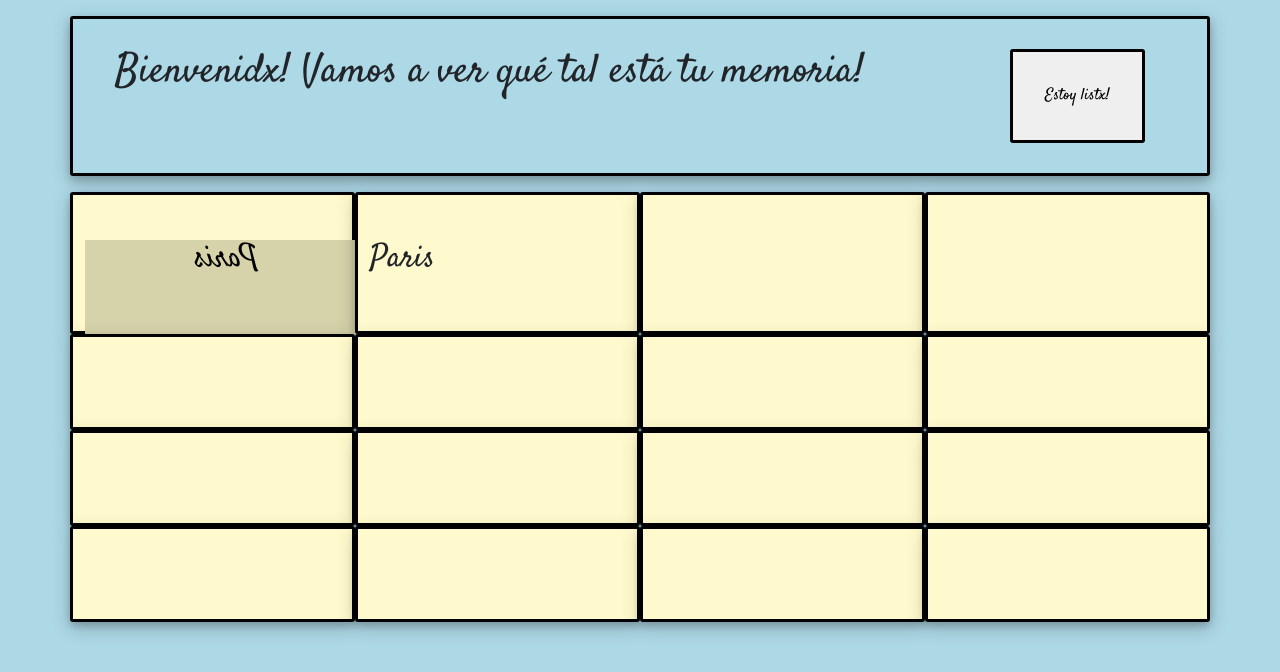
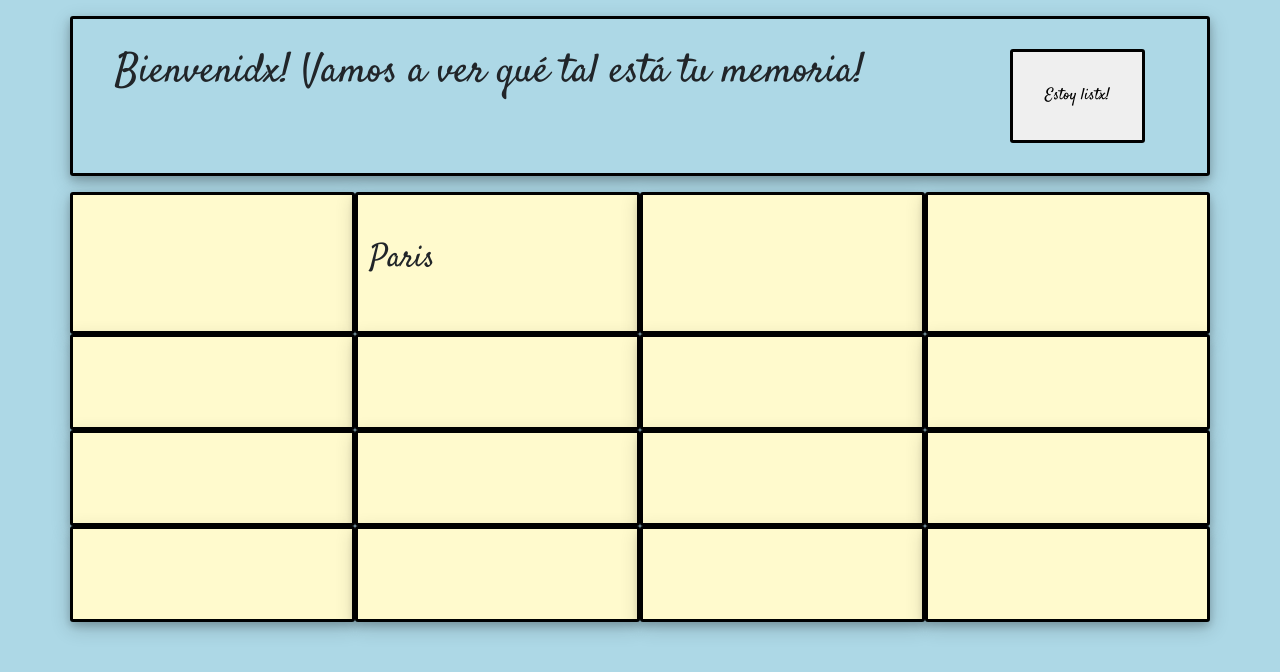
Before and after one commit to agustingalaxie/mimemotest, a website: page index.html in a window 1280 px wide. Drawn offline with nearby package versions, Linux system fonts and the light colour scheme.

Commit message:
correcciones de css
correcciones de css

```diff
--- a/index.html
+++ b/index.html
@@ -23,7 +23,7 @@
     </div>
     <div class="container">
         <div class="row">
-            <div class="col-3 cuadro" id="asd">
+            <div class="col-3 cuadro">
                     <div class="contenido">
                       <div class="frente">
                       </div>
--- a/main.css
+++ b/main.css
@@ -33,7 +33,7 @@
     box-shadow: 0 4px 8px 0 rgba(0, 0, 0, 0.2), 0 6px 20px 0 rgba(0, 0, 0, 0.19);
 }
 
-.interior {
+.contenido {
     position: relative;
     width: 100%;
     height: 100%;
@@ -46,7 +46,7 @@
     transform: rotateY(180deg);
   }
 
-.contenido, .frente {
+.interior, .frente {
     position: absolute;
     width: 100%;
     height: 100%;
@@ -55,7 +55,7 @@
   }
 
 .frente {
-    background-color: #bbb;
+    background-color: #fffacd;
     color: black;
   }
 
```
